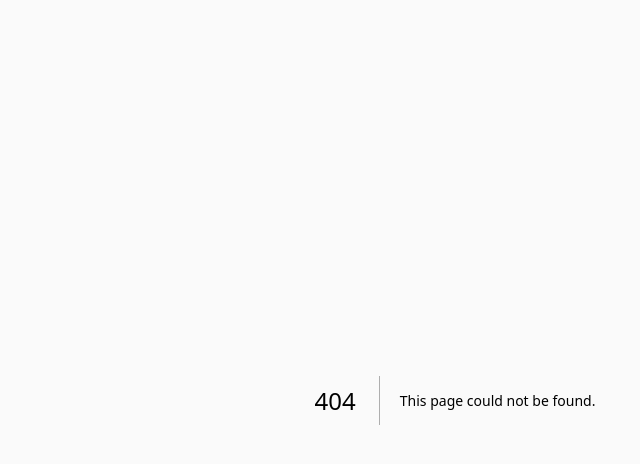
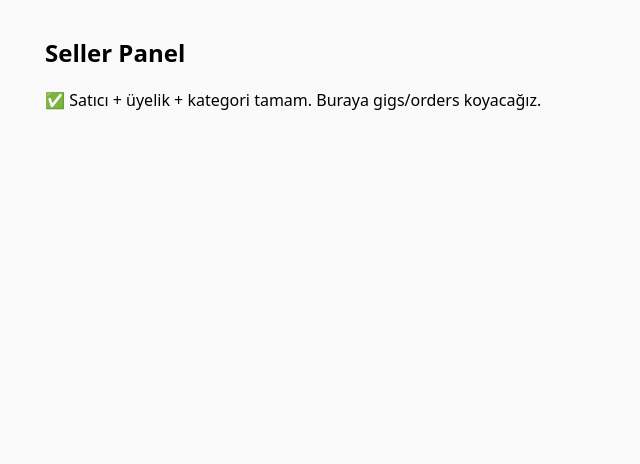
Before and after one commit to Bugsbuny24/tradepi, a Next.js app: page /seller in a window 1280 px wide. Before the commit this address had no page. Shown: the top 464 px of the page, without its empty margins (185-825 px from the left). Built offline with nearby package versions, Linux system fonts and the light colour scheme.

Commit message:
Create page.tsx

```diff
--- /dev/null
+++ b/app/seller/page.tsx
@@ -0,0 +1,12 @@
+import SellerGate from "@/components/SellerGate";
+
+export default function SellerPage() {
+  return (
+    <SellerGate>
+      <div style={{ maxWidth: 820, margin: "0 auto", padding: 16 }}>
+        <h2>Seller Panel</h2>
+        <p>✅ Satıcı + üyelik + kategori tamam. Buraya gigs/orders koyacağız.</p>
+      </div>
+    </SellerGate>
+  );
+}
```
